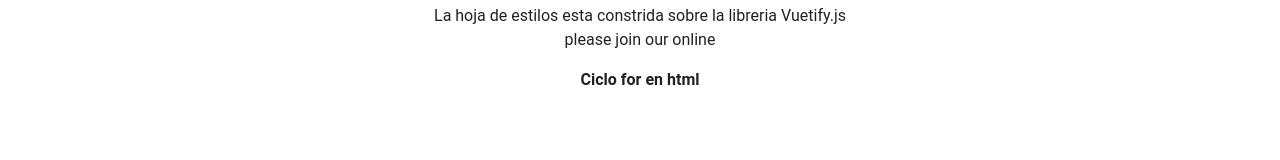
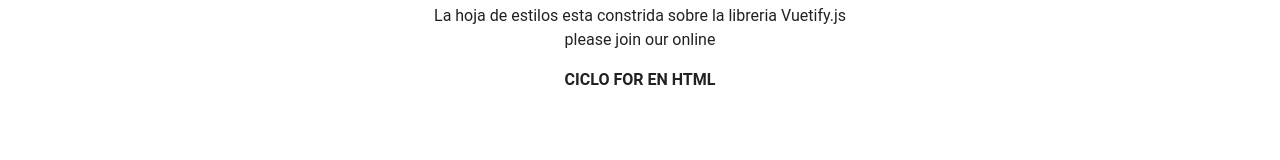
Before and after one commit to Jorgeeperalta/clase, a Vue app: page / in a window 1280 px wide. Shown: the part 524-684 px from the top of the page. Built offline with nearby package versions, Linux system fonts and the light colour scheme; a small style sheet from the web is missing.

Commit message:
MAYUSCULAS

```diff
--- a/src/components/HelloWorld.vue
+++ b/src/components/HelloWorld.vue
@@ -25,7 +25,7 @@
           <br />please join our online
         </p>
         <p class="subheading font-weight-regular">
-          <b>Ciclo for en html</b>
+          <b>CICLO FOR EN HTML</b>
         </p>
       </v-col>
     </v-row>
```
Also changed, not shown: 2 other files (tests, documents, lock files or other folders).
